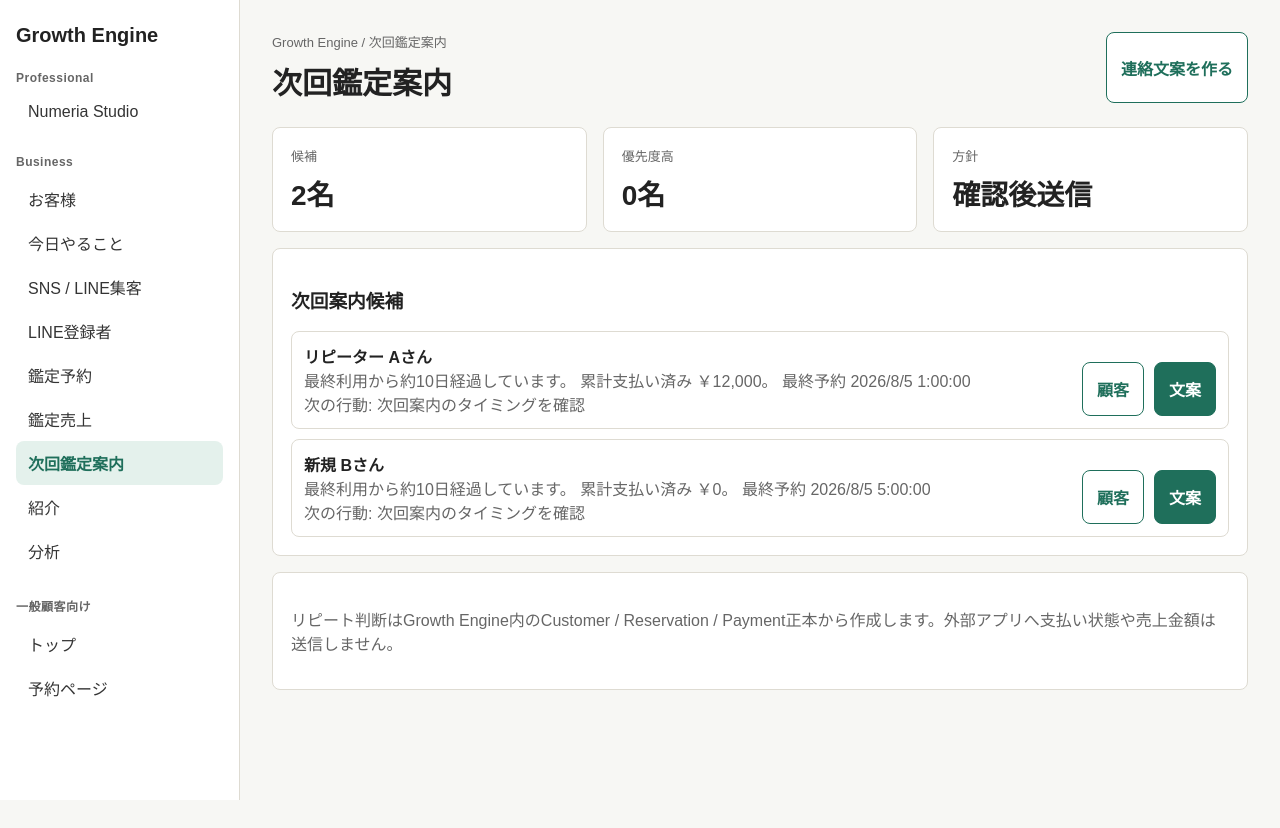
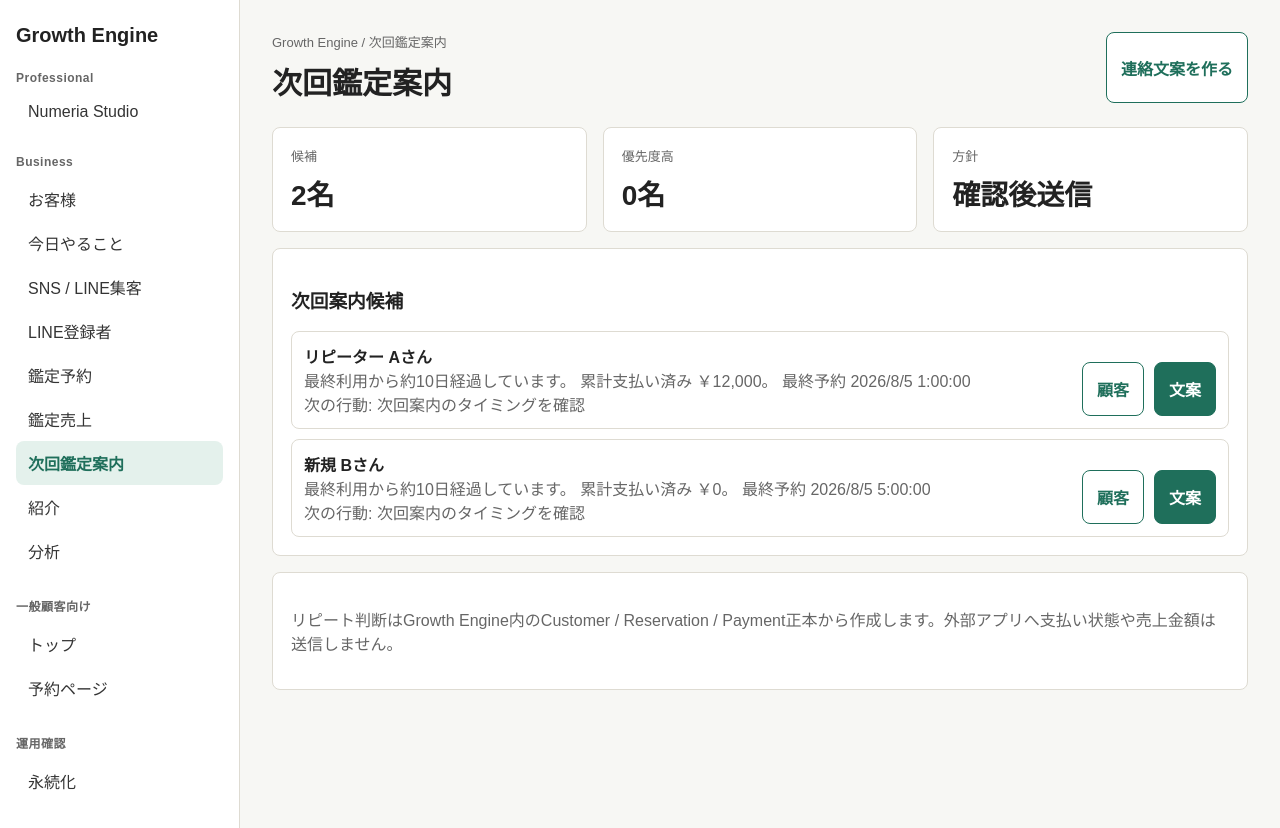
Before and after one commit to karukimori-wq/Growth-Engine, a Next.js app: page /app/business/repeat in a window 1280 px wide. Shown: the top 828 px of the page. Before the commit the page ends 800 px from the top, so only its background shows below. Built offline with nearby package versions, Linux system fonts and the light colour scheme.

Commit message:
Link persistence status from business sidebar

```diff
--- a/src/app/app/business/_components/business-sidebar.tsx
+++ b/src/app/app/business/_components/business-sidebar.tsx
@@ -3,7 +3,7 @@ import { getBusinessMenu, getProfessionalApp, type BusinessMenuKey } from "@/lib
 
 type Props = {
   studioKey?: string;
-  activeKey?: BusinessMenuKey | "customers";
+  activeKey?: BusinessMenuKey | "customers" | "persistence";
 };
 
 export function BusinessSidebar({ studioKey, activeKey }: Props) {
@@ -40,6 +40,15 @@ export function BusinessSidebar({ studioKey, activeKey }: Props) {
             予約ページ
           </a>
         </div>
+        <div className="nav-group">
+          <p className="nav-title">運用確認</p>
+          <a
+            className={activeKey === "persistence" ? "nav-link active" : "nav-link"}
+            href="/app/business/settings/persistence"
+          >
+            永続化
+          </a>
+        </div>
       </nav>
     </aside>
   );
```
